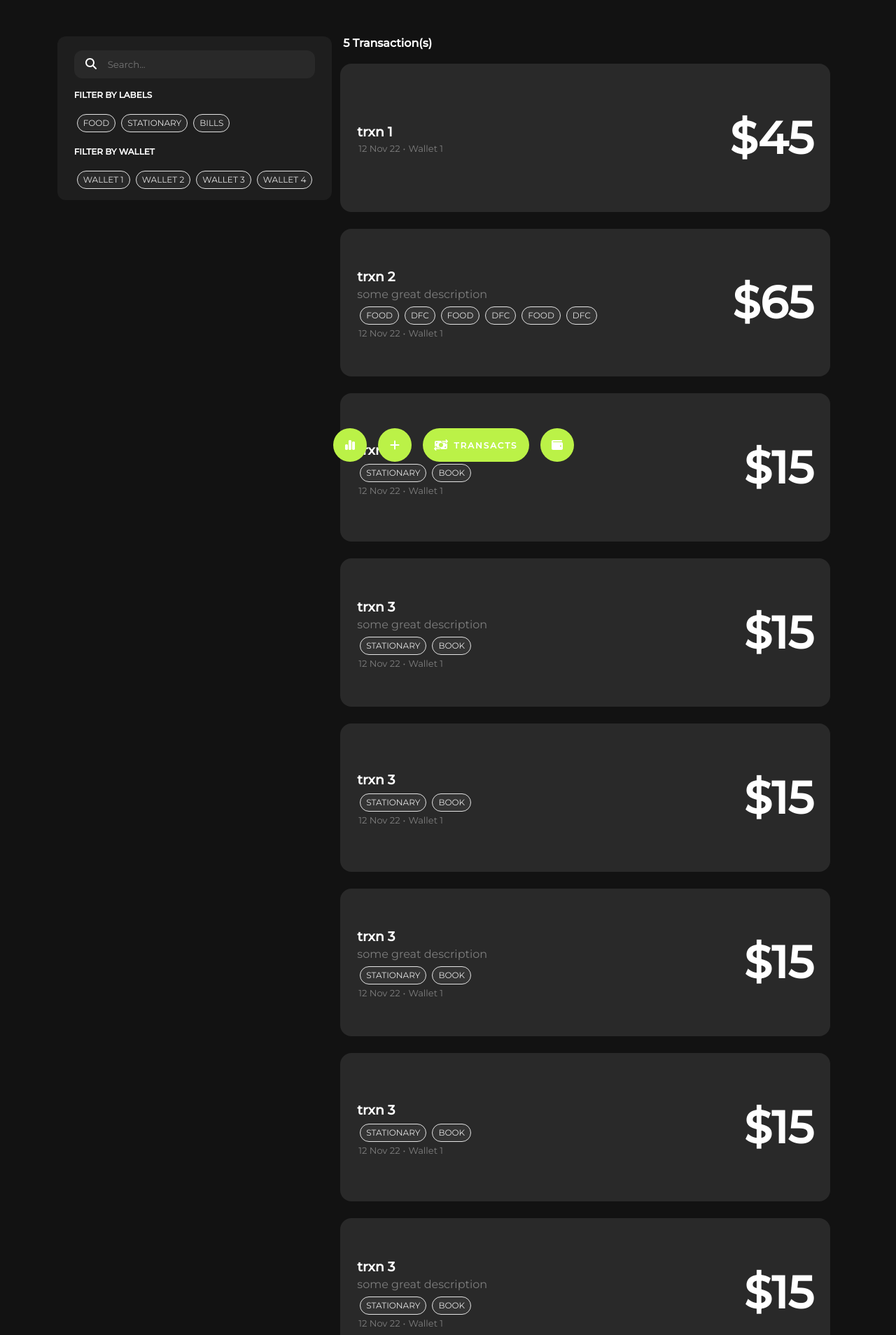
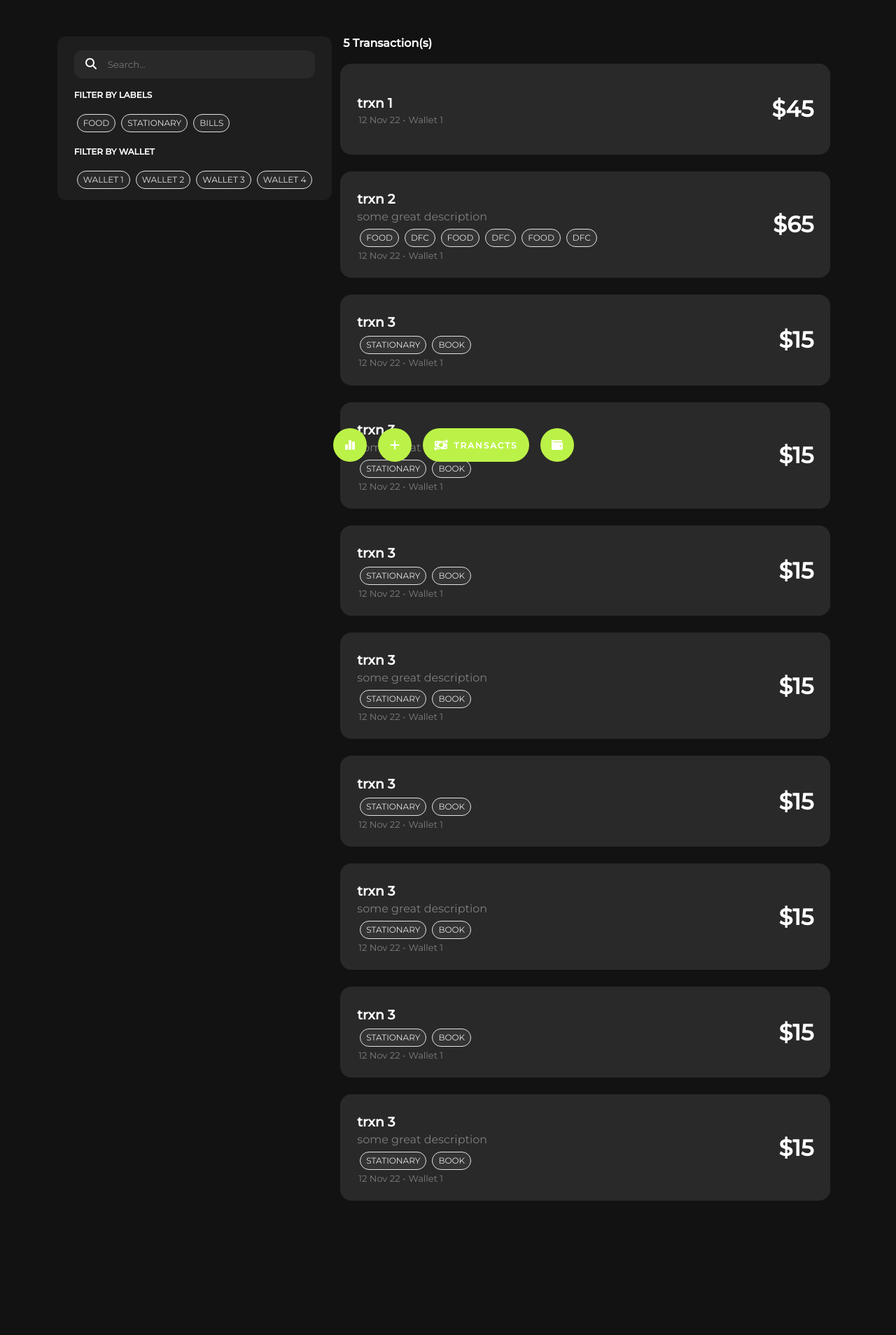
Before and after one commit to jalaj711/gastos-frontend, a Next.js app: page /transactions in a window 1280 px wide. Shown: the part 132-2040 px from the top of the page at 70% size. After the commit the page ends 1944 px from the top, so only its background shows below. Built offline with nearby package versions, Linux system fonts and the light colour scheme.

Commit message:
change transactionCard to include tags
Signed-off-by: Jalaj Kumar <96870071+jalaj711@users.noreply.github.com>

```diff
--- a/components/TransactionCard.tsx
+++ b/components/TransactionCard.tsx
@@ -1,4 +1,5 @@
 import Card from "./Card";
+import Label from "./Label";
 // import dynamic from "next/dynamic";
 
 // const CircularProgress = dynamic(() => import("./Progress/CircularProgress"), {
@@ -7,45 +8,51 @@ import Card from "./Card";
 
 export default function TransactionCard(props: {
   title: string;
-  description: string;
+  description?: string;
   value: number;
+  labels?: Array<string>;
 }) {
-  // const colors = [
-  //   "#6bc479c7 ",
-  //   "#f44336c7",
-  //   "#a46bc4c7",
-  //   "#c4be6bc7",
-  //   "#a46bc4c7",
-  // ];
   return (
-    <Card
-      // backgroundColor={colors[Math.floor(Math.random() * colors.length)]}
-      extraStyles={"border: 1px solid " + (props.value > 0 ? "#6bc479c7": "#f44336c7")}
-      small
-    >
-      <div
-        style={{
-          display: "flex",
-          alignItems: "center",
-          flexDirection: "column",
-        }}
-      >
-        <h1>
-          ${props.value}
-        </h1>
+    <Card extraStyles="width: 100%;max-width: 700px;">
+      <div className="wrapper">
         <div className="content">
           <h3>{props.title}</h3>
           <p style={{ color: "#fff6" }}>{props.description}</p>
+          <div>
+            {props.labels &&
+              props.labels.map((label, index) => (
+                <Label key={index}>{label}</Label>
+              ))}
+          </div>
+          <div className="details">
+            <span>12 Nov 22</span>
+            <span>•</span>
+            <span>Wallet 1</span>
+          </div>
         </div>
+        <h1>${props.value}</h1>
       </div>
       <style jsx>{`
-        h3, p {
+        .wrapper {
+          display: flex;
+          align-items: center;
+        }
+        h3,
+        p {
           margin: 4px 0;
         }
         .content {
-          margin: 0 8px;
+          margin-right: 16px;
+          flex-grow: 1;
         }
-        `}</style>
+        .details {
+          font-size: small;
+          color: #fff6;
+        }
+        .details span {
+          margin: 0 2px;
+        }
+      `}</style>
     </Card>
   );
 }
--- a/pages/transactions.tsx
+++ b/pages/transactions.tsx
@@ -1,60 +1,10 @@
 import React from "react";
 import Head from "next/head";
 import Label from "../components/Label";
-import Card from "../components/Card";
 import { FontAwesomeIcon } from "@fortawesome/react-fontawesome";
 import { faSearch } from "@fortawesome/free-solid-svg-icons";
+import TransactionCard from "../components/TransactionCard";
 
-function Transaction(props: {
-  title: string;
-  description?: string;
-  value: number;
-  labels?: Array<string>;
-}) {
-  return (
-    <Card extraStyles="width: 100%;max-width: 700px;">
-      <div className="wrapper">
-        <div className="content">
-          <h3>{props.title}</h3>
-          <p style={{ color: "#fff6" }}>{props.description}</p>
-          <div>
-            {props.labels &&
-              props.labels.map((label, index) => (
-                <Label key={index}>{label}</Label>
-              ))}
-          </div>
-          <div className="details">
-            <span>12 Nov 22</span>
-            <span>•</span>
-            <span>Wallet 1</span>
-          </div>
-        </div>
-        <h1>${props.value}</h1>
-      </div>
-      <style jsx>{`
-        .wrapper {
-          display: flex;
-          align-items: center;
-        }
-        h3,
-        p {
-          margin: 4px 0;
-        }
-        .content {
-          margin-right: 16px;
-          flex-grow: 1;
-        }
-        .details {
-          font-size: small;
-          color: #fff6;
-        }
-        .details span {
-          margin: 0 2px;
-        }
-      `}</style>
-    </Card>
-  );
-}
 
 function TransactionHistory() {
   return (
@@ -91,52 +41,52 @@ function TransactionHistory() {
           </div>
           <div className="trxns cardGrid">
             <h4>5 Transaction(s)</h4>
-            <Transaction title="trxn 1" value={45} />
-            <Transaction
+            <TransactionCard title="trxn 1" value={45} />
+            <TransactionCard
               title="trxn 2"
               value={65}
               description="some great description"
               labels={["food", "dfc", "food", "dfc", "food", "dfc"]}
             />
-            <Transaction
+            <TransactionCard
               title="trxn 3"
               value={15}
               labels={["stationary", "book"]}
             />
-            <Transaction
+            <TransactionCard
               title="trxn 3"
               value={15}
               description="some great description"
               labels={["stationary", "book"]}
             />
-            <Transaction
+            <TransactionCard
               title="trxn 3"
               value={15}
               labels={["stationary", "book"]}
             />
-            <Transaction
+            <TransactionCard
               title="trxn 3"
               value={15}
               description="some great description"
               labels={["stationary", "book"]}
             />
-            <Transaction
+            <TransactionCard
               title="trxn 3"
               value={15}
               labels={["stationary", "book"]}
             />
-            <Transaction
+            <TransactionCard
               title="trxn 3"
               value={15}
               description="some great description"
               labels={["stationary", "book"]}
             />
-            <Transaction
+            <TransactionCard
               title="trxn 3"
               value={15}
               labels={["stationary", "book"]}
             />
-            <Transaction
+            <TransactionCard
               title="trxn 3"
               value={15}
               description="some great description"
```
